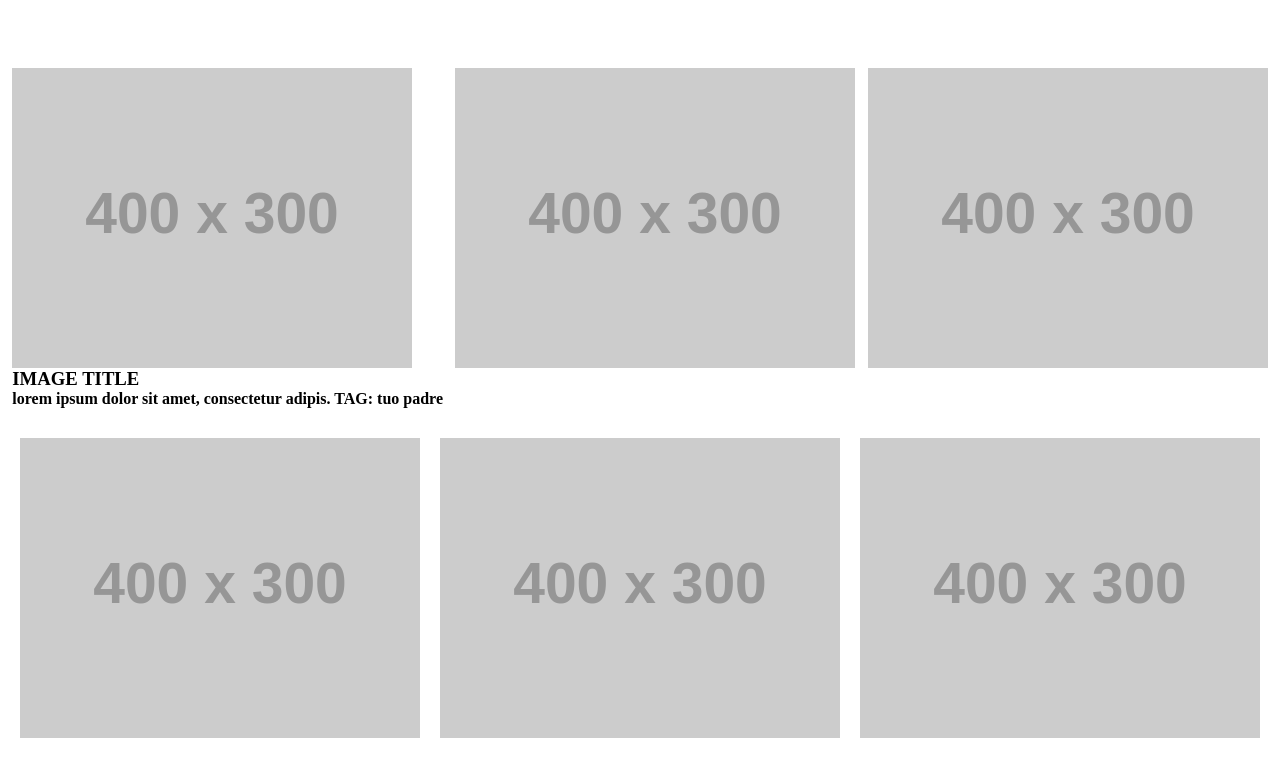
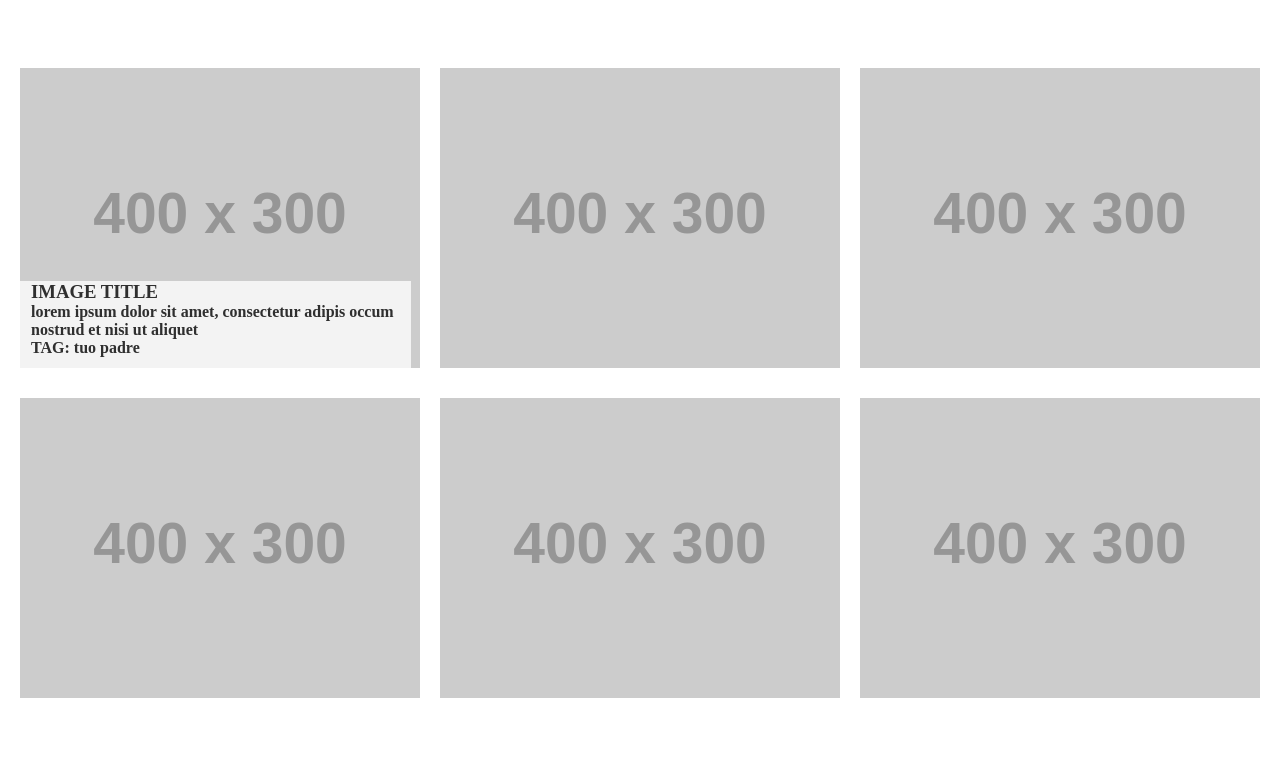
Before and after one commit to giova95/PPM, a plain HTML site: page index.html in a window 1280 px wide. Shown: the part 74-842 px from the top of the page. After the commit the page ends 802 px from the top, so only its background shows below. Drawn offline with Linux system fonts and the light colour scheme; placeholder pictures from the web are drawn by us.

Commit message:
add and fix image info panel

```diff
--- a/index.html
+++ b/index.html
@@ -28,9 +28,9 @@
         <div class="item-container">
             <div class="item">
                 <a href="#"><img src="https://via.placeholder.com/400x300"></a>
-                <div>
+                <div class="image-info">
                     <h3 class="image-title">IMAGE TITLE</h3>
-                    <h4 class="image-tag"> lorem ipsum dolor sit amet, consectetur adipis. TAG: tuo padre</h4>
+                    <h4 class="image-tag"> lorem ipsum dolor sit amet, consectetur adipis occum nostrud et nisi ut aliquet <br> TAG: tuo padre<br><br><br></h4>
                 </div>
             </div>
             <div class="item">
--- a/style/style.css
+++ b/style/style.css
@@ -6,8 +6,9 @@
   /* END General Rules*/
 
   /*START Nuvbar Rules*/
+
+
   /*END Nuvbar Rules*/
-
 
 
   /* START Main-Container*/
@@ -25,4 +26,13 @@
 
 }
 
+.image-info{
+    position: absolute;
+    max-width: 380px;
+    top: 355px;
+    padding-left: 11px;
+    background-color: white;
+    opacity: 77%;
+}
+
   /* END Main-Container */
```
